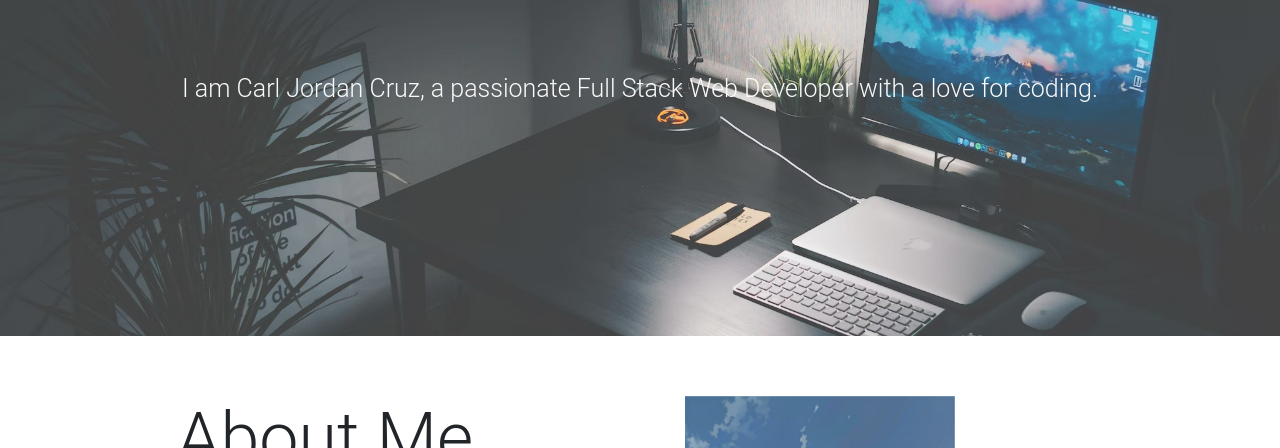
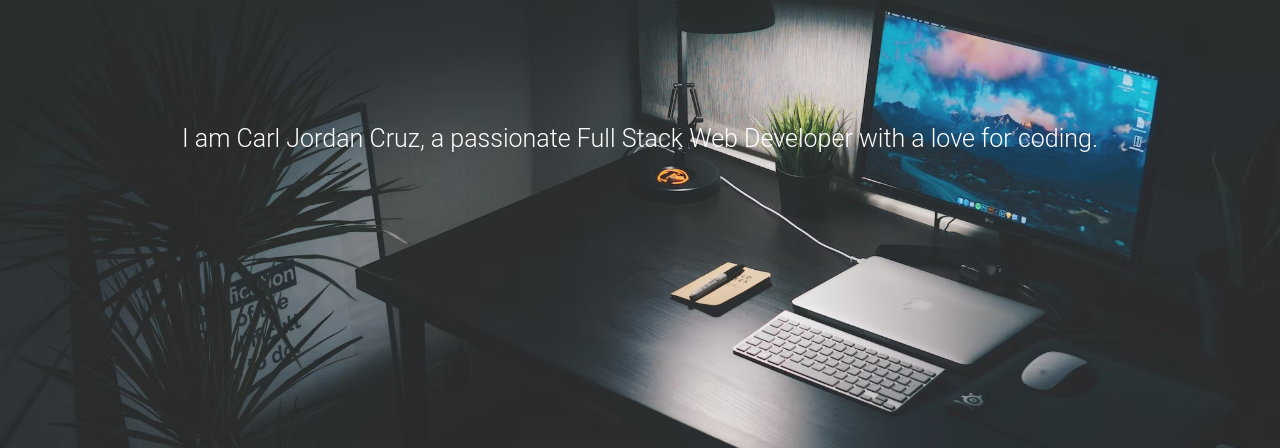
Before and after one commit to darkgalore6/capstone1, a plain HTML site: page index.html in a window 1280 px wide. Shown: the part 352-800 px from the top of the page. Drawn offline with nearby package versions, Linux system fonts and the light colour scheme.

Commit message:
added new file

```diff
--- a/index.css
+++ b/index.css
@@ -12,6 +12,30 @@ html {
     background-position: center;
     background-size: cover;
     background-repeat: no-repeat;
-    min-height: 75vh;
-    opacity: 0.8;
+    min-height: 90vh;
+    opacity: 0.9;
 }
+
+/*#btn-dark {
+    background-color: grey;
+    color: white;
+    padding: 10px 20px;
+    border: none;
+    border-radius: 5px;
+    font-size: 16px;
+    cursor: pointer;
+    transition: box-shadow 0.3s ease-in-out;
+}
+
+.btn:hover {
+  animation: glow 1s infinite alternate;
+}
+
+@keyframes glow {
+    0% {
+        box-shadow: 0 0 5px white;
+    }
+    100% {
+        box-shadow: 0 0 20px black, 0 0 30px black, 0 0 40px white;
+    }
+}*/
--- a/index.html
+++ b/index.html
@@ -56,10 +56,11 @@
     </nav>
 
     <!-- Landing Section -->
-    <header id="landing" class="text-light text-center p-5">
+    <header id="landing" class="text-white text-center p-5">
         <div class="container background-container">
             <h1 class="display-4 p-5 mt-5">Welcome to My Portfolio</h1>
-            <p class="lead">I am Carl Jordan Cruz, a passionate Full Stack Web Developer with a love for coding.</p>
+            <p class="lead mt-5">I am Carl Jordan Cruz, a passionate Full Stack Web Developer with a love for coding.</p>
+            <!-- <a href="#" class="btn btn-outline-light mt-2" id="btn-dark">Get Started</a> -->
         </div>
     </header>
 
@@ -67,7 +68,7 @@
         <div class="container ">
             <div class="row">
                 <div class="col-md-6 mx-auto text-center">
-                    <h2 class="display-4 mr-5">About Me</h2>
+                    <h1 class="display-4 mr-5">About Me</h1>
                     <p class="mt-4">I have spent the past three years working in the BPO industry. However, I have come to realize that this field does not align with my true passion. That being said, I have made the decision to transition into the world of Web Development in order to explore my creativity and design user-friendly layouts. Additionally, I am eager to learn coding techniques that will allow me to create unique website effects.</p>
                 </div>
                 <div class="col-md-6 mx-auto text-center carousel slide" data-ride="carousel">
```
Also changed, not shown: capstone.json (added, +7 -0 lines).
